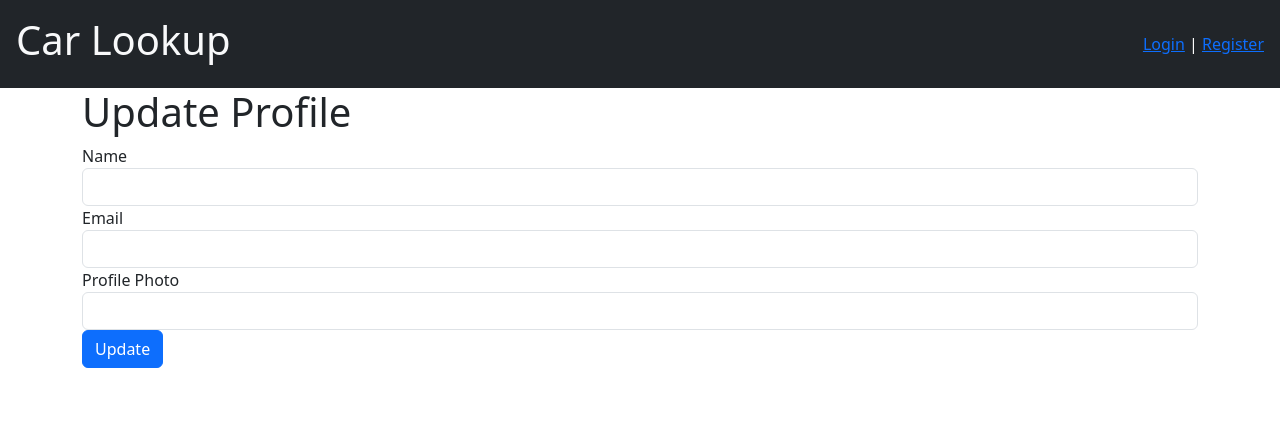
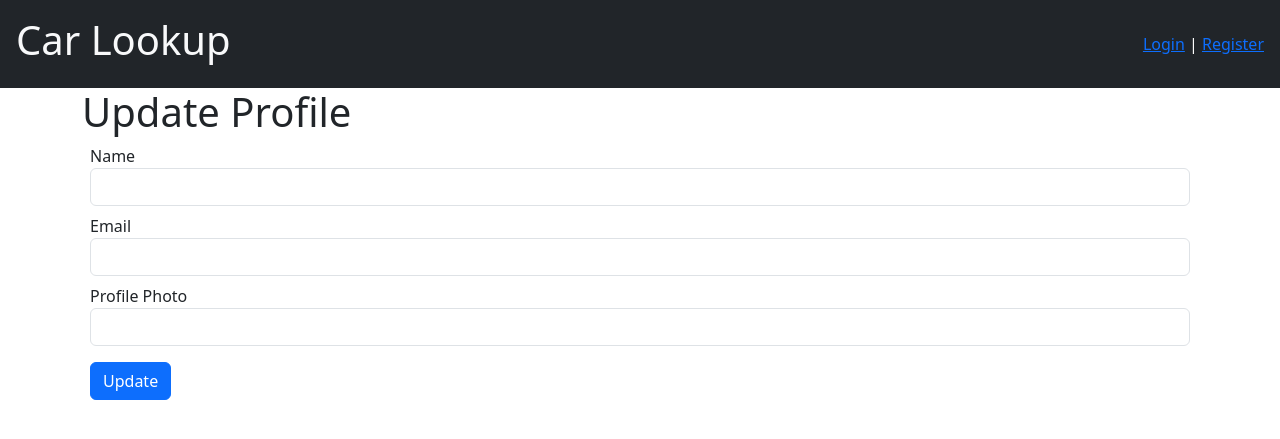
Before and after one commit to KyamranR/Capstone-1-Project, a Flask app: template Project/templates/update_user_profile.html in a window 1280 px wide. Shown: the top 439 px of the page. Run offline with Flask 3, Linux system fonts and the light colour scheme; the template is opened without the code that fills it: values that come from a table or form of the project are taken from there, others are empty.

Commit message:
did more styling added margin using bootstrap

```diff
--- a/Project/templates/update_user_profile.html
+++ b/Project/templates/update_user_profile.html
@@ -7,19 +7,19 @@ content %}
     action="{{ url_for('update_user_profile', user_id=user.id) }}"
   >
     {{ form.hidden_tag() }}
-    <div class="form-group">
+    <div class="form-group m-2">
       {{ form.name.label(class="form-control-label") }} {{
       form.name(class="form-control") }}
     </div>
-    <div class="form-group">
+    <div class="form-group m-2">
       {{ form.email.label(class="form-control-label") }} {{
       form.email(class="form-control") }}
     </div>
-    <div class="form-group">
+    <div class="form-group m-2">
       {{ form.profile_pic.label(class="form-control-label") }} {{
       form.profile_pic(class="form-control") }}
     </div>
-    <button type="submit" class="btn btn-primary">Update</button>
+    <button type="submit" class="btn btn-primary m-2">Update</button>
   </form>
 </div>
 {% endblock %}
```
